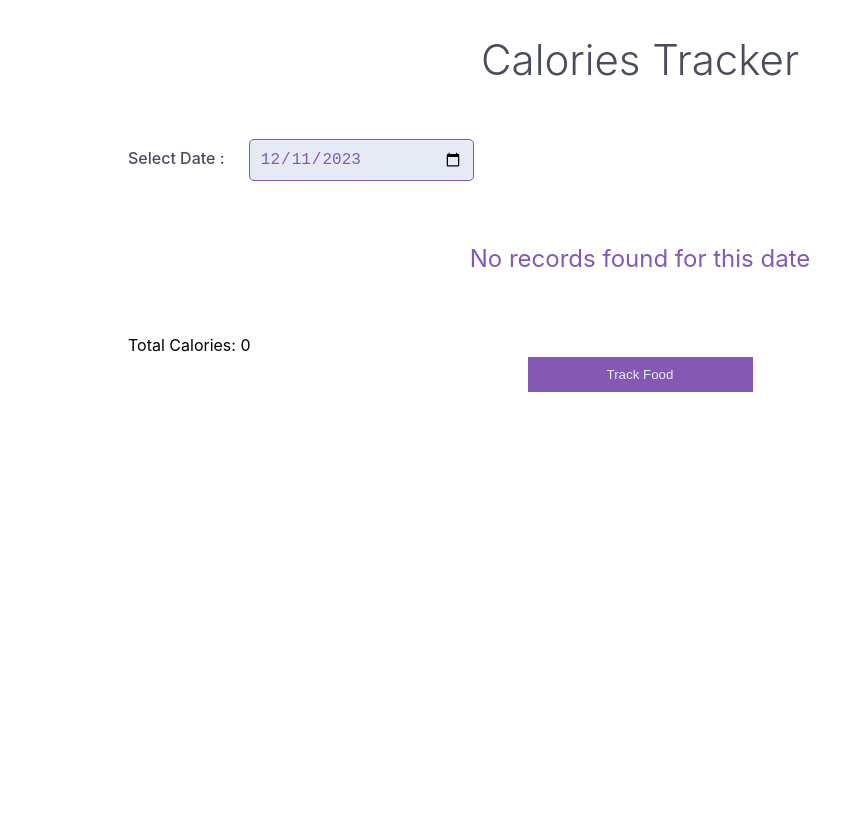
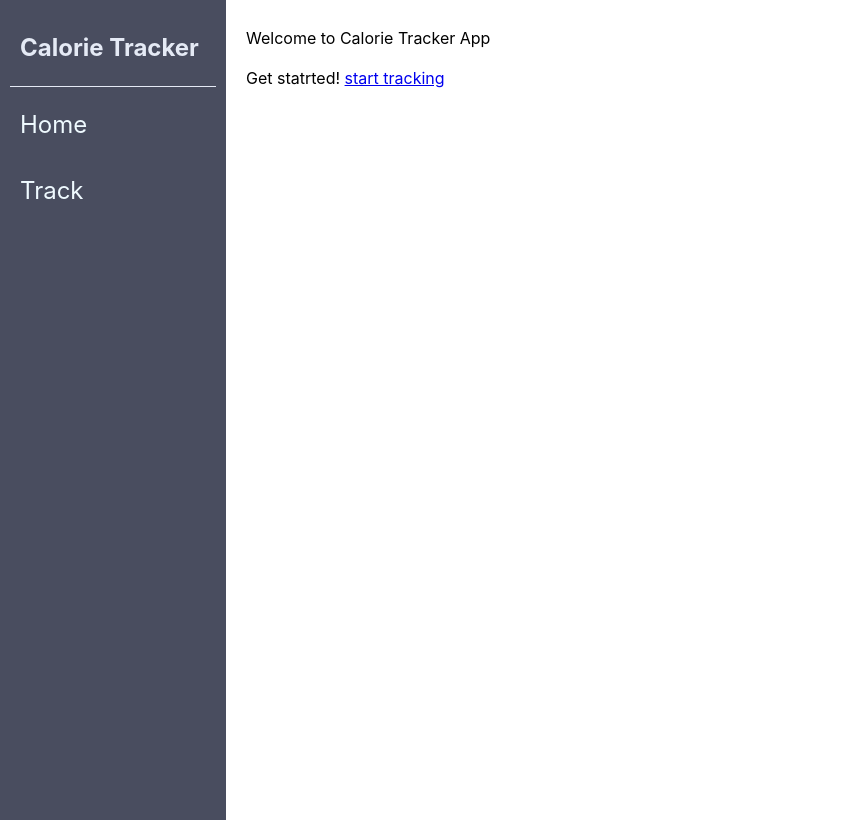
Before and after one commit to MohamedMF2/calorie-tracker, a React (Vite) app: page / in a window 1280 px wide. Shown: the whole page, without its empty margins (0-851 px from the left). Built offline with nearby package versions, Linux system fonts and the light colour scheme.

Commit message:
feat: added the browser routing module and adjust app accordingly

```diff
--- a/package.json
+++ b/package.json
@@ -15,7 +15,8 @@
     "@mui/material": "^5.14.18",
     "react": "^18.2.0",
     "react-dom": "^18.2.0",
-    "react-modal": "^3.16.1"
+    "react-modal": "^3.16.1",
+    "react-router-dom": "^6.21.3"
   },
   "devDependencies": {
     "@types/react": "^18.2.37",
--- a/src/App.jsx
+++ b/src/App.jsx
@@ -1,102 +1,25 @@
-import { useEffect, useState } from "react";
-import styles from "./App.module.css";
-import ListingSection from "./components/calorieRecordsSection/ListingSection";
-import CaloriesRecordEdit from "./components/common/edit/CaloriesRecordEdit";
-import Modal from "react-modal";
-import AppContextProvider from "./app-context";
+import { createBrowserRouter, RouterProvider } from "react-router-dom";
+import { LandingPage, TrackPage } from "./pages";
+import { PageLayout } from "./pages/PageLayout";
 
-const LOCAL_STORAGE_KEY = "calorieRecords";
-
+const router = createBrowserRouter([
+  {
+    path: "/",
+    element: <PageLayout />,
+    children: [
+      {
+        path: "/",
+        element: <LandingPage />,
+      },
+      {
+        path: "/track",
+        element: <TrackPage />,
+      },
+    ],
+  },
+]);
 function App() {
-  const [records, setRecords] = useState();
-  const [isModelOpen, setIsModelOpen] = useState(false);
-
-  function save() {
-    localStorage.setItem(LOCAL_STORAGE_KEY, JSON.stringify(records));
-  }
-
-  function loadRecords() {
-    const storageRecords = localStorage.getItem(LOCAL_STORAGE_KEY);
-    if (storageRecords != null && storageRecords !== "undefined") {
-      setRecords(
-        JSON.parse(storageRecords).map((record) => ({
-          ...record,
-          date: new Date(record.date),
-          calories: Number(record.calories),
-        }))
-      );
-    } else {
-      setRecords([]);
-    }
-  }
-
-  useEffect(() => {
-    if (!records) {
-      loadRecords();
-    } else {
-      save();
-    }
-  }, [records]);
-
-  const modalStyles = {
-    content: {
-      top: "50%",
-      left: "50%",
-      right: "auto",
-      bottom: "auto",
-      marginRight: "-50%",
-      transform: "translate(-50%, -50%)",
-      border: "none",
-      padding: "0px",
-      borderRadius: "var(--theme-border-radius-smooth)",
-    },
-    overlay: {
-      backgroundColor: "var(--theme-background-modal-overlay)",
-    },
-  };
-  // Remove padding
-  const handleOpenModel = () => {
-    setIsModelOpen(true);
-  };
-
-  const handleCloseModel = () => {
-    setIsModelOpen(false);
-  };
-
-  const formSubmitHandle = (record) => {
-    const formattedRecord = {
-      ...record,
-      date: record.date,
-      id: crypto.randomUUID(),
-    };
-    setRecords((prevRecords) => [formattedRecord, ...prevRecords]);
-
-    handleCloseModel();
-  };
-  return (
-    <>
-      <h1 className={styles.title}>Calories Tracker</h1>
-      <AppContextProvider>
-        <Modal
-          isOpen={isModelOpen}
-          onRequestClose={handleCloseModel}
-          contentLabel="Modal"
-          style={modalStyles}
-        >
-          <CaloriesRecordEdit
-            onFormSubmit={formSubmitHandle}
-            onCancel={handleCloseModel}
-          />
-        </Modal>
-        {records && <ListingSection allRecords={records} />}{" "}
-      </AppContextProvider>
-
-      <button onClick={handleOpenModel} className={styles["open-model-btn"]}>
-        {" "}
-        Track Food
-      </button>
-    </>
-  );
+  return <RouterProvider router={router} />;
 }
 
 export default App;
--- /dev/null
+++ b/src/components/common/SideNav.jsx
@@ -0,0 +1,13 @@
+import { Link } from "react-router-dom";
+import styles from "./SideNav.module.css";
+function SideNav() {
+  return (
+    <nav className={styles.nav}>
+      <h1 className={styles.title}>Calorie Tracker</h1>
+      <Link to={"/"}> Home </Link>
+      <Link to={"/track"}> Track </Link>
+    </nav>
+  );
+}
+
+export default SideNav;
--- /dev/null
+++ b/src/components/common/SideNav.module.css
@@ -0,0 +1,33 @@
+.nav {
+  display: flex;
+  flex-direction: column;
+  width: 250px;
+  background-color: var(--theme-color-dark);
+  height: 100%;
+  padding: 10px;
+  gap: 10px;
+}
+
+.title {
+  color: var(--theme-background-light);
+  padding: 20px 10px;
+  margin: 0;
+  border-bottom: 1px solid var(--theme-background-light);
+}
+
+.nav a {
+  display: block;
+  color: var(--theme-background-ultralight);
+  font-size: 24px;
+  font-weight: 400;
+  text-decoration: none;
+  padding: 10px;
+}
+
+.nav a:hover {
+  color: var(--theme-background-normal);
+}
+
+.nav a.active {
+  color: var(--theme-color-light);
+}
--- /dev/null
+++ b/src/pages/LandingPage.jsx
@@ -0,0 +1,12 @@
+import { Link } from "react-router-dom";
+
+export function LandingPage() {
+  return (
+    <>
+      <p>Welcome to Calorie Tracker App</p>
+      <p>
+        Get statrted! <Link to="/track"> start tracking</Link>
+      </p>
+    </>
+  );
+}
--- /dev/null
+++ b/src/pages/PageLayout.jsx
@@ -0,0 +1,13 @@
+import { Outlet } from "react-router-dom";
+import SideNav from "../components/common/SideNav";
+import styles from "./PageLayout.module.css";
+export function PageLayout() {
+  return (
+    <div className={styles.layout}>
+      <SideNav />
+      <div className={styles["content-wrapper"]}>
+        <Outlet />
+      </div>
+    </div>
+  );
+}
--- /dev/null
+++ b/src/pages/PageLayout.module.css
@@ -0,0 +1,15 @@
+.layout {
+  position: absolute;
+  display: flex;
+  top: 0;
+  bottom: 0;
+  left: 0;
+  right: 0;
+  gap: 10px;
+}
+.content-wrapper {
+  max-width: 1024px;
+  width: 100%;
+  margin: 10px auto;
+  padding: 0 10px;
+}
--- /dev/null
+++ b/src/pages/TrackPage.jsx
@@ -0,0 +1,100 @@
+import { useEffect, useState } from "react";
+import styles from "./TrackPage.module.css";
+import ListingSection from "../components/calorieRecordsSection/ListingSection";
+import CaloriesRecordEdit from "../components/common/edit/CaloriesRecordEdit";
+import Modal from "react-modal";
+import AppContextProvider from "../app-context";
+import {} from "react-router-dom";
+const LOCAL_STORAGE_KEY = "calorieRecords";
+
+export function TrackPage() {
+  const [records, setRecords] = useState();
+  const [isModelOpen, setIsModelOpen] = useState(false);
+
+  function save() {
+    localStorage.setItem(LOCAL_STORAGE_KEY, JSON.stringify(records));
+  }
+
+  function loadRecords() {
+    const storageRecords = localStorage.getItem(LOCAL_STORAGE_KEY);
+    if (storageRecords != null && storageRecords !== "undefined") {
+      setRecords(
+        JSON.parse(storageRecords).map((record) => ({
+          ...record,
+          date: new Date(record.date),
+          calories: Number(record.calories),
+        }))
+      );
+    } else {
+      setRecords([]);
+    }
+  }
+
+  useEffect(() => {
+    if (!records) {
+      loadRecords();
+    } else {
+      save();
+    }
+  }, [records]);
+
+  const modalStyles = {
+    content: {
+      top: "50%",
+      left: "50%",
+      right: "auto",
+      bottom: "auto",
+      marginRight: "-50%",
+      transform: "translate(-50%, -50%)",
+      border: "none",
+      padding: "0px",
+      borderRadius: "var(--theme-border-radius-smooth)",
+    },
+    overlay: {
+      backgroundColor: "var(--theme-background-modal-overlay)",
+    },
+  };
+  // Remove padding
+  const handleOpenModel = () => {
+    setIsModelOpen(true);
+  };
+
+  const handleCloseModel = () => {
+    setIsModelOpen(false);
+  };
+
+  const formSubmitHandle = (record) => {
+    const formattedRecord = {
+      ...record,
+      date: record.date,
+      id: crypto.randomUUID(),
+    };
+    setRecords((prevRecords) => [formattedRecord, ...prevRecords]);
+
+    handleCloseModel();
+  };
+  return (
+    <>
+      <h1 className={styles.title}>Calories Tracker</h1>
+      <AppContextProvider>
+        <Modal
+          isOpen={isModelOpen}
+          onRequestClose={handleCloseModel}
+          contentLabel="Modal"
+          style={modalStyles}
+        >
+          <CaloriesRecordEdit
+            onFormSubmit={formSubmitHandle}
+            onCancel={handleCloseModel}
+          />
+        </Modal>
+        {records && <ListingSection allRecords={records} />}{" "}
+      </AppContextProvider>
+
+      <button onClick={handleOpenModel} className={styles["open-model-btn"]}>
+        {" "}
+        Track Food
+      </button>
+    </>
+  );
+}
--- /dev/null
+++ b/src/pages/index.js
@@ -0,0 +1,2 @@
+export * from "./LandingPage";
+export * from "./TrackPage";
```
Also changed, not shown: src/pages/TrackPage.module.css (renamed from src/App.module.css), 1 other file (tests, documents, lock files or other folders).
